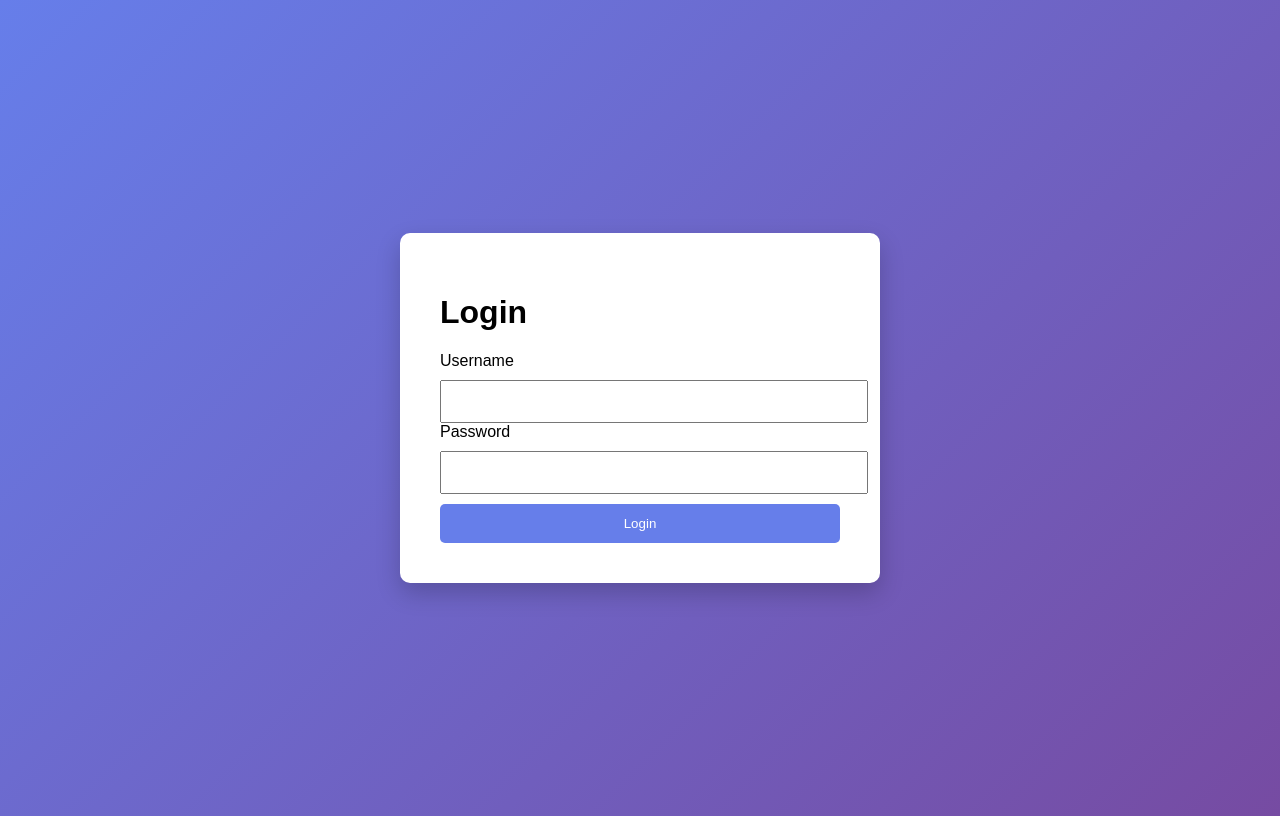
After one commit to Dhantenapalli-Manasa/collegeinfo, a Django app: page /login/ in a window 1280 px wide. The commit adds this page. Run offline with Django 5.2, Linux system fonts and the light colour scheme.

Commit message:
added vaishnavi feature

```diff
--- a/collegesinfo/collegesinfo/urls.py
+++ b/collegesinfo/collegesinfo/urls.py
@@ -16,9 +16,14 @@ Including another URLconf
 """
 from django.contrib import admin
 from django.urls import path
-from teachersinfo.views import home
+from teachersinfo.views import home, login_page
 
 urlpatterns = [
     path('admin/', admin.site.urls),
-    path('home/',home)
+
+    # Add name so reverse() works
+    path('home/', home, name='home'),
+
+    # Login page
+    path('login/', login_page, name='login'),
 ]
--- a/collegesinfo/teachersinfo/templates/landingpage.html
+++ b/collegesinfo/teachersinfo/templates/landingpage.html
@@ -139,7 +139,8 @@
             <p>Manage your classes, assignments, and student progress efficiently</p>
 
             <div class="cta-buttons">
-                <a href="" class="btn btn-primary">Login</a>
+                <a href="{% url 'login' %}" class="btn btn-secondary">Login</a>
+
                 <a href="" class="btn btn-secondary">Register</a>
             </div>
         </section>
--- /dev/null
+++ b/collegesinfo/teachersinfo/templates/login.html
@@ -0,0 +1,58 @@
+<!DOCTYPE html>
+<html lang="en">
+<head>
+    <meta charset="UTF-8">
+    <meta name="viewport" content="width=device-width, initial-scale=1.0">
+    <title>Login - Teacher App</title>
+
+    <style>
+        body {
+            font-family: Arial, sans-serif;
+            background: linear-gradient(135deg, #667eea 0%, #764ba2 100%);
+            min-height: 100vh;
+            display: flex;
+            justify-content: center;
+            align-items: center;
+        }
+        .login-container {
+            background: white;
+            padding: 40px;
+            border-radius: 10px;
+            width: 100%;
+            max-width: 400px;
+            box-shadow: 0 10px 25px rgba(0,0,0,0.2);
+        }
+        input, button {
+            width: 100%;
+            padding: 12px;
+            margin-top: 10px;
+        }
+        button {
+            background: #667eea;
+            color: white;
+            border: none;
+            border-radius: 5px;
+        }
+    </style>
+</head>
+<body>
+
+<div class="login-container">
+    <h1>Login</h1>
+
+    <!-- Login submits back to login page -->
+    <form method="POST" action="{% url 'login' %}">
+        {% csrf_token %}
+
+        <label>Username</label>
+        <input type="text" name="username" required>
+
+        <label>Password</label>
+        <input type="password" name="password" required>
+
+        <button type="submit">Login</button>
+    </form>
+</div>
+
+</body>
+</html>
--- a/collegesinfo/teachersinfo/views.py
+++ b/collegesinfo/teachersinfo/views.py
@@ -1,5 +1,7 @@
 from django.shortcuts import render
+
 def home(request):
-    return render(request,'landingpage.html')
+    return render(request, 'landingpage.html')
 
-# Create9 your views here.
+def login_page(request):
+    return render(request, 'login.html')
```
